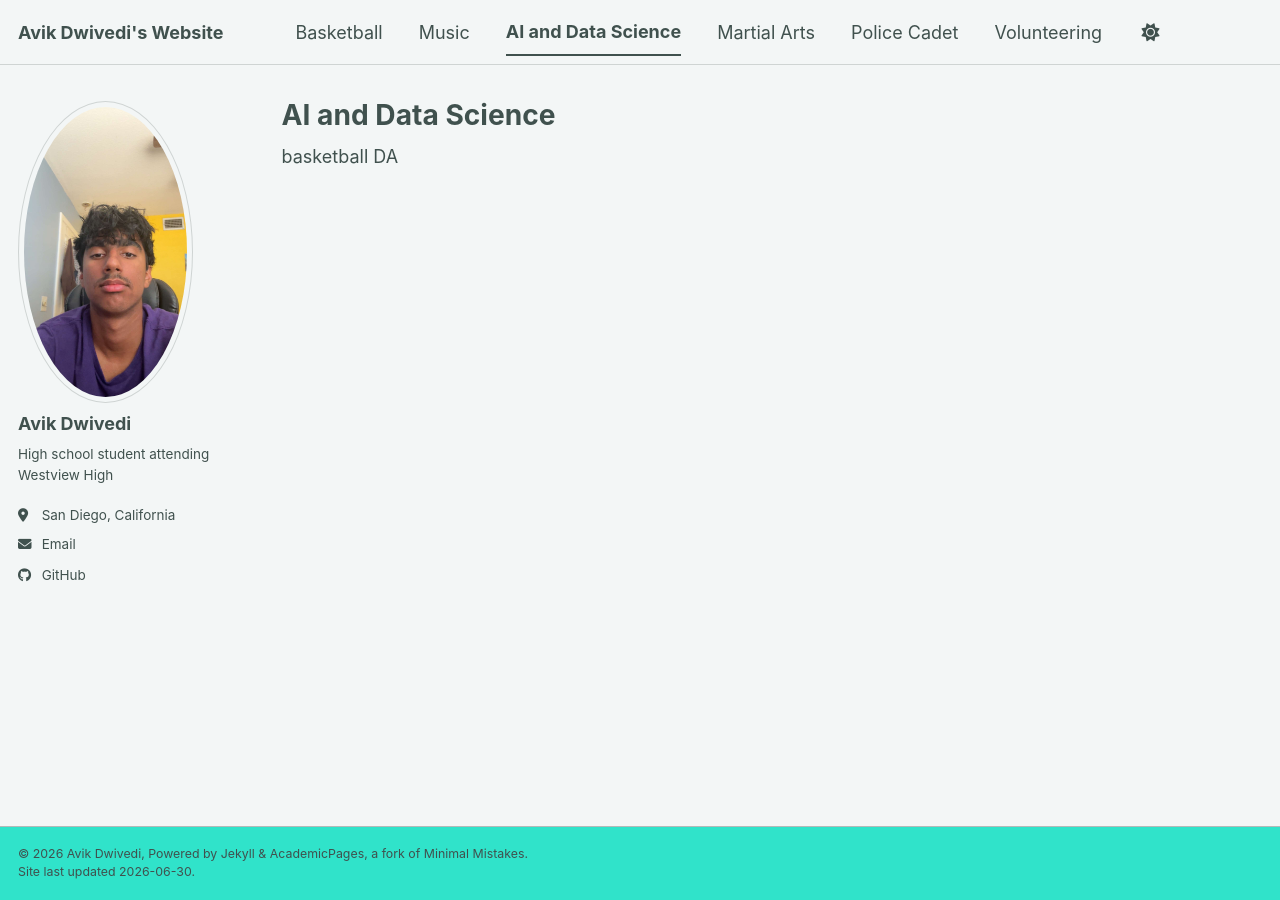
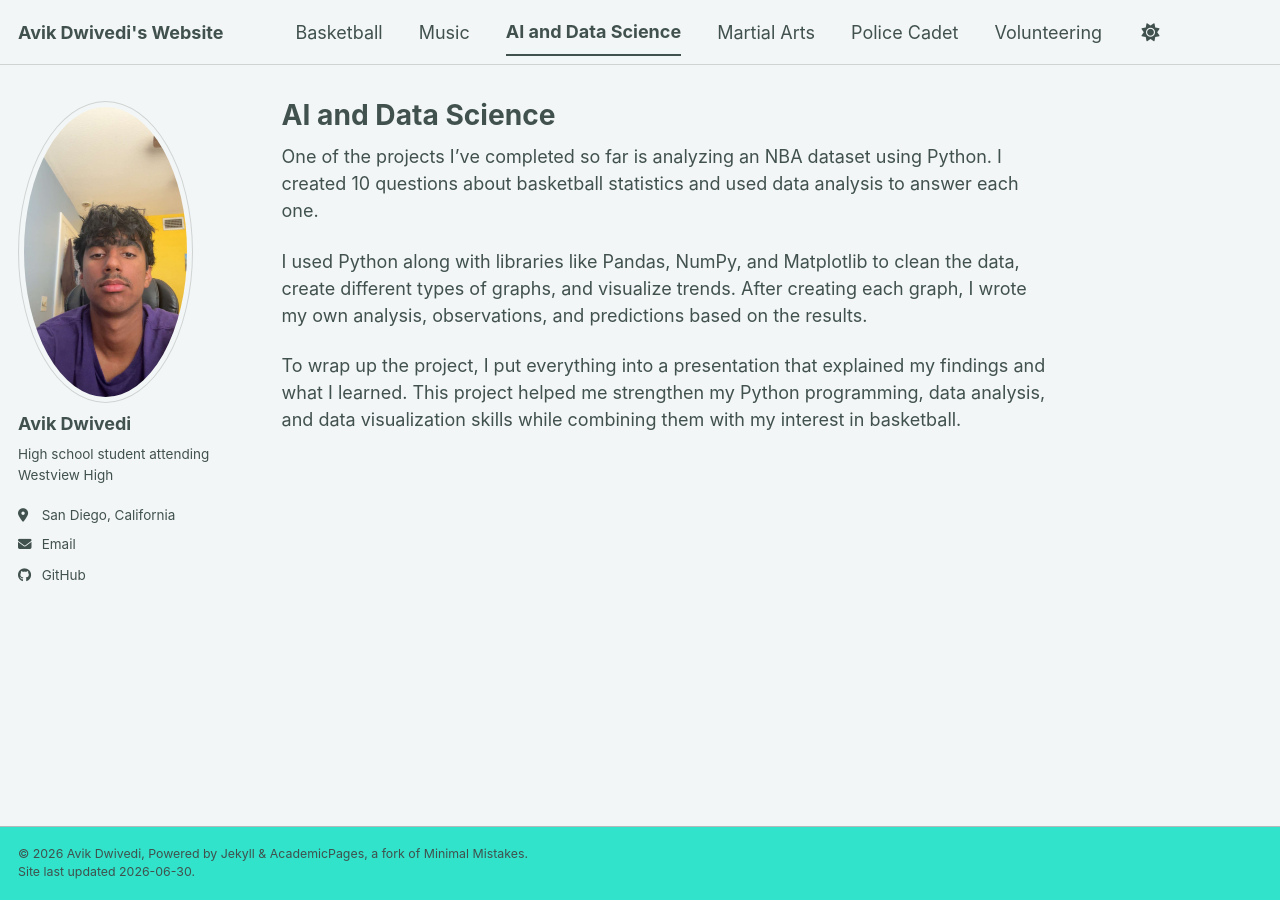
Before and after one commit to vikuser99/simple, a Jekyll site: the page built from _pages/ai_ds.md, in a window 1280 px wide. Built offline with Jekyll 4.4.1, drawn with Linux system fonts in a browser that asks for light colours; a style sheet for code colours, icons or effects is not loaded.

Commit message:
Update ai_ds.md

```diff
--- a/_pages/ai_ds.md
+++ b/_pages/ai_ds.md
@@ -5,4 +5,9 @@ author_profile: true
 redirect_from:
   - /ai_ds.html
 ---
-basketball DA
+
+One of the projects I've completed so far is analyzing an NBA dataset using Python. I created 10 questions about basketball statistics and used data analysis to answer each one.
+
+I used Python along with libraries like Pandas, NumPy, and Matplotlib to clean the data, create different types of graphs, and visualize trends. After creating each graph, I wrote my own analysis, observations, and predictions based on the results.
+
+To wrap up the project, I put everything into a presentation that explained my findings and what I learned. This project helped me strengthen my Python programming, data analysis, and data visualization skills while combining them with my interest in basketball.
```
